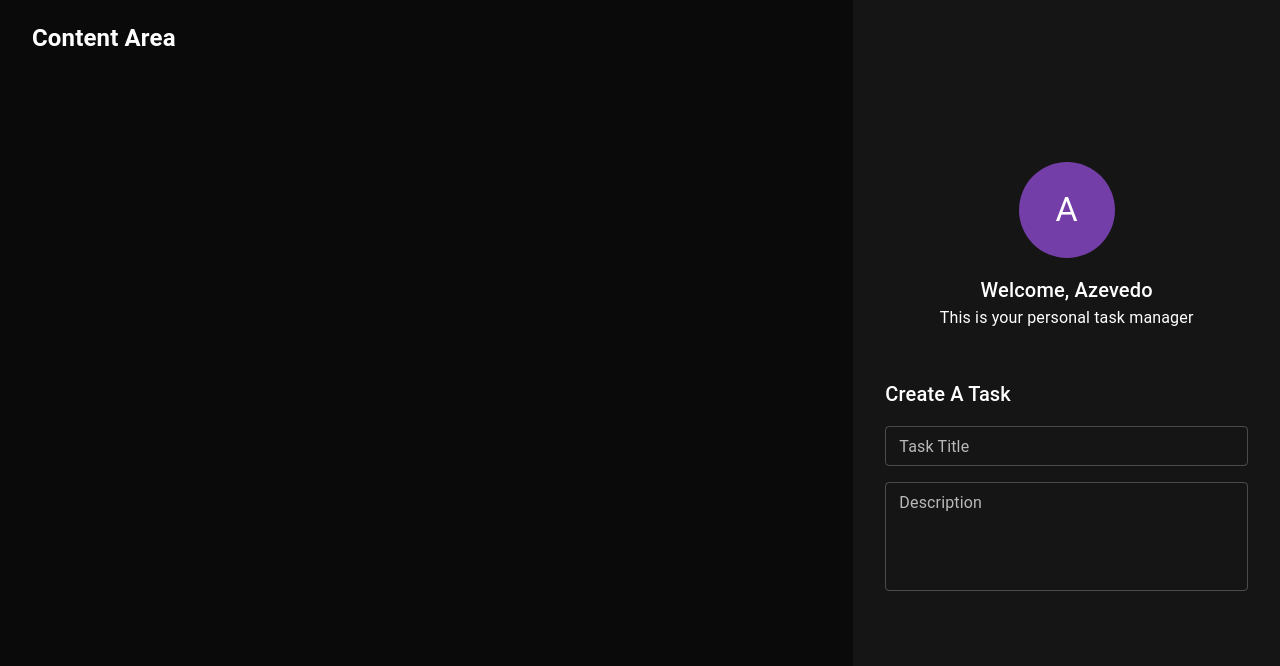
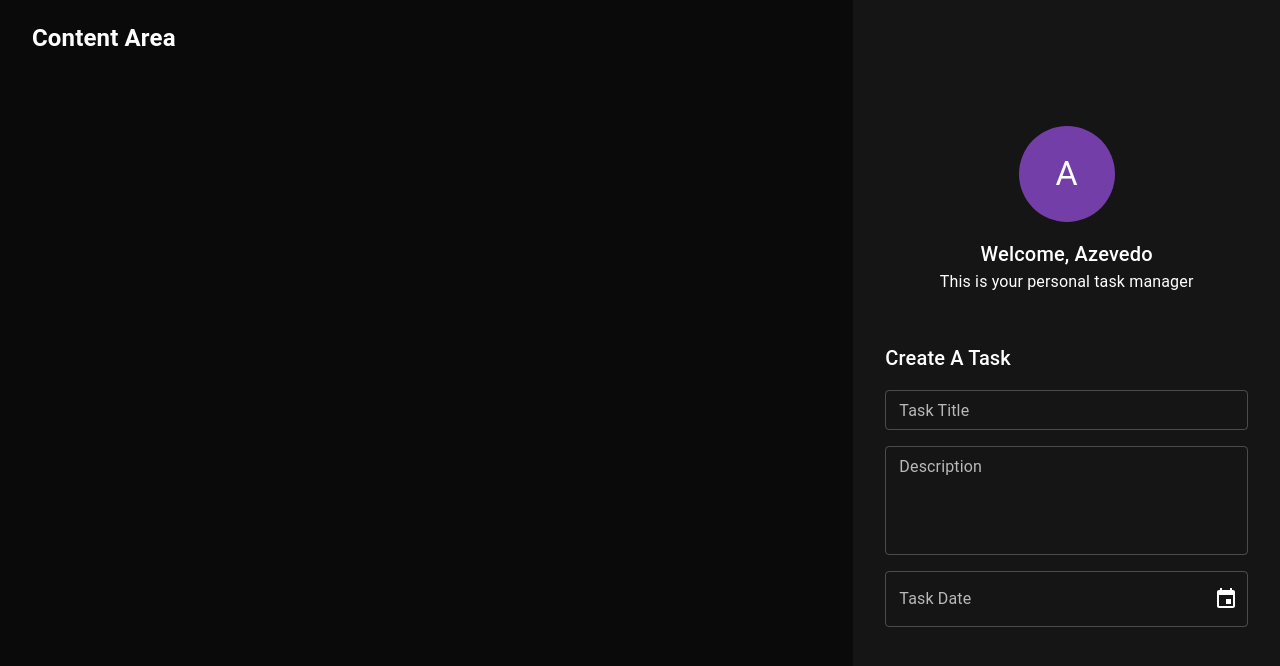
Before and after one commit to felipeazsantos/todo-react, a React (Create React App) app: page / in a window 1280 px wide. Shown: the top 666 px of the page. Built offline with nearby package versions, Linux system fonts and the light colour scheme.

Commit message:
creating task date field component

```diff
--- a/package.json
+++ b/package.json
@@ -6,6 +6,7 @@
     "@emotion/react": "^11.11.4",
     "@emotion/styled": "^11.11.5",
     "@mui/material": "^5.15.19",
+    "@mui/x-date-pickers": "^7.6.2",
     "@testing-library/jest-dom": "^5.17.0",
     "@testing-library/react": "^13.4.0",
     "@testing-library/user-event": "^13.5.0",
@@ -13,6 +14,7 @@
     "@types/node": "^16.18.97",
     "@types/react": "^18.3.3",
     "@types/react-dom": "^18.3.0",
+    "date-fns": "^2.28.0",
     "prop-types": "^15.8.1",
     "react": "^18.3.1",
     "react-dom": "^18.3.1",
--- /dev/null
+++ b/src/components/createTaskForm/_taskDateField.tsx
@@ -0,0 +1,25 @@
+import React, { FC, ReactElement, useState } from 'react';
+import { LocalizationProvider } from '@mui/x-date-pickers';
+import { AdapterDateFns } from '@mui/x-date-pickers/AdapterDateFns';
+import { DesktopDatePicker } from '@mui/x-date-pickers';
+
+export const TaskDateField: FC = () : ReactElement => {
+    const [value, setValue] = useState<Date | null>(null);
+
+    return (
+        <>
+            <LocalizationProvider
+                dateAdapter={AdapterDateFns}
+            >
+                <DesktopDatePicker
+                    label="Task Date"
+                    format="dd/MM/yyyy"
+                    value={value}
+                    onChange={(newValue) => {
+                        setValue(newValue)
+                    }}
+                />
+            </LocalizationProvider>
+        </>
+    )
+}
--- a/src/components/createTaskForm/createTaskForm.tsx
+++ b/src/components/createTaskForm/createTaskForm.tsx
@@ -2,6 +2,7 @@ import React, { FC,  ReactElement } from 'react';
 import { Box, Typography, Stack } from '@mui/material';
 import { TaskTitleField } from './_taskTitleField';
 import { TaskDescriptionField } from './_taskDescriptionField';
+import { TaskDateField } from './_taskDateField';
 
 
 export const CreateTaskForm: FC = () : ReactElement => {
@@ -20,6 +21,7 @@ export const CreateTaskForm: FC = () : ReactElement => {
             <Stack spacing={2} width="100%">
                 <TaskTitleField />
                 <TaskDescriptionField />
+                <TaskDateField />
             </Stack>
         </Box>
     )
```
Also changed, not shown: 1 other file (tests, documents, lock files or other folders).
